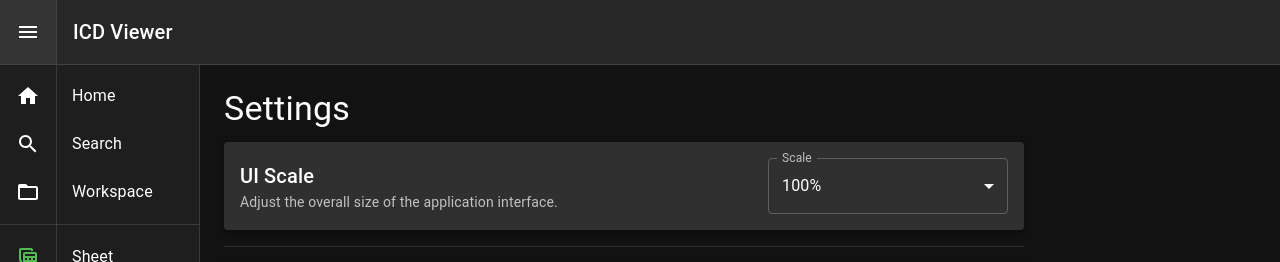
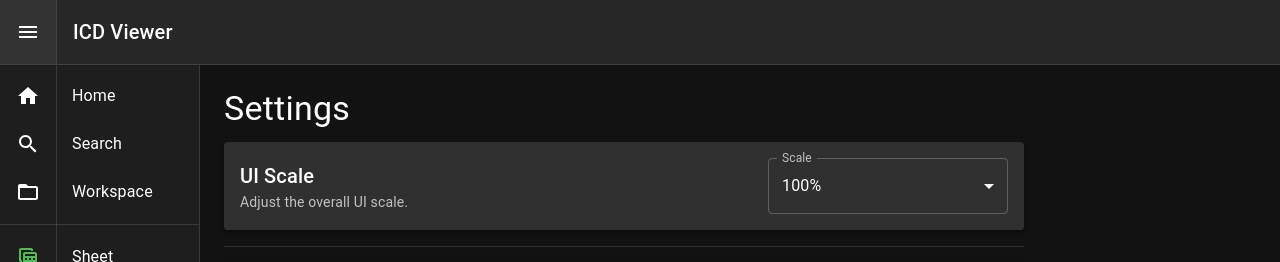
Before and after one commit to hoon9732/devenv_vault, a React (Create React App) app in the folder gui/: page /settings in a window 1280 px wide. Shown: the top 262 px of the page. Built offline with nearby package versions, Linux system fonts and the light colour scheme.

Commit message:
Automated backup 2025-10-01 10:26:36.97

```diff
--- a/gui/src/pages/SettingsScreen.js
+++ b/gui/src/pages/SettingsScreen.js
@@ -50,10 +50,10 @@ const SettingsScreen = ({ themeMode, setThemeMode, uiScale, setUiScale }) => {
       <Typography variant="h4" gutterBottom>{t('Settings')}</Typography>
 
       <Paper elevation={3} sx={{ p: 2, mb: 2, display: 'flex', justifyContent: 'space-between', alignItems: 'center' }}>
-        <Box>
+        <Box sx={{ mr: 2 }}>
           <Typography variant="h6">{t('UI Scale')}</Typography>
           <Typography variant="body2" color="text.secondary">
-            {t('Adjust the overall size of the application interface.')}
+            {t('Adjust the overall UI scale.')}
           </Typography>
         </Box>
         <FormControl sx={{ width: 240 }}>
@@ -76,7 +76,7 @@ const SettingsScreen = ({ themeMode, setThemeMode, uiScale, setUiScale }) => {
 	  <Divider sx={{ my: 2 }} />
 
       <Paper elevation={3} sx={{ p: 2, mb: 2, display: 'flex', justifyContent: 'space-between', alignItems: 'center' }}>
-        <Box>
+        <Box sx={{ mr: 2 }}>
           <Typography variant="h6">{t('Theme')}</Typography>
           <Typography variant="body2" color="text.secondary">
             {t('Select your preferred color mode.')}
@@ -101,7 +101,7 @@ const SettingsScreen = ({ themeMode, setThemeMode, uiScale, setUiScale }) => {
       <Divider sx={{ my: 2 }} />
 
       <Paper elevation={3} sx={{ p: 2, mb: 2, display: 'flex', justifyContent: 'space-between', alignItems: 'center' }}>
-        <Box>
+        <Box sx={{ mr: 2 }}>
           <Typography variant="h6">{t('Language')}</Typography>
           <Typography variant="body2" color="text.secondary">
             {t('Choose the application language.')}
```
